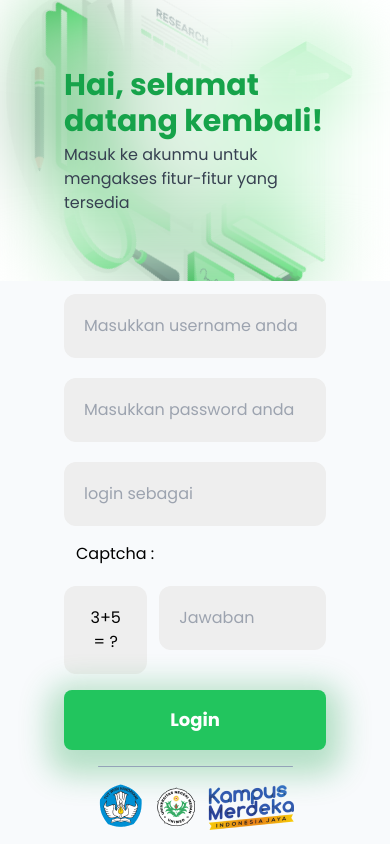
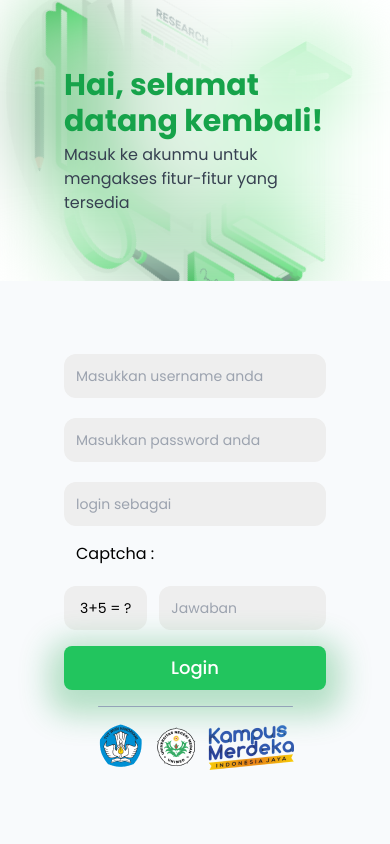
Before and after one commit to fhrrrzy/Akad-Login, a website: page index.html in a window 390 px wide. Drawn offline with Linux system fonts and the light colour scheme.

Commit message:
mobile finish

```diff
--- a/index.html
+++ b/index.html
@@ -21,18 +21,18 @@
                 </div>
             </div>
         </div>
-        <div class="basis-4/6 w-full bg-slate-50 relative">
+        <div class="basis-4/6 w-full bg-slate-50 relative px-5">
             <form action="" class="absolute inset-0 flex justify-center items-center w-full flex-wrap gap-2">
                 <div class="flex flex-wrap gap-4 justify-center">
                     <div class="flex flex-wrap gap-5 justify-center px-16">
                         <div class="form-group w-full">
-                            <input type="text" class="w-full p-5 bg-[#EEEEEE] rounded-xl focus:outline-2 focus:outline-green-400 focus:bg-white duration-300" placeholder="Masukkan username anda">
+                            <input type="text" class="w-full p-3 text-sm sm:p-5 bg-[#EEEEEE] rounded-xl focus:outline-2 focus:outline-green-400 focus:bg-white duration-300" placeholder="Masukkan username anda">
                         </div>
                         <div class="form-group w-full">
-                            <input type="text" class="w-full p-5 bg-[#EEEEEE] rounded-xl focus:outline-2 focus:outline-green-400 focus:bg-white duration-300" placeholder="Masukkan password anda">
+                            <input type="text" class="w-full p-3 text-sm sm:p-5 bg-[#EEEEEE] rounded-xl focus:outline-2 focus:outline-green-400 focus:bg-white duration-300" placeholder="Masukkan password anda">
                         </div>
                         <div class="form-group w-full">
-                            <select type="text" class="w-full p-5 bg-[#EEEEEE] rounded-xl focus:outline-2 focus:outline-green-400 focus:bg-white duration-300 appearance-none text-gray-400 focus:text-black aria-selected:text-black">
+                            <select type="text" class="w-full p-3 text-sm sm:p-5 bg-[#EEEEEE] rounded-xl focus:outline-2 focus:outline-green-400 focus:bg-white duration-300 appearance-none text-gray-400 focus:text-black aria-selected:text-black">
                                 <option value="" class="" disabled selected>login sebagai</option>
                                 <option value="" class="px-5 py-3">mahasiswa</option>
                                 <option value="" class="px-5 py-3">mahasiswa</option>
@@ -46,15 +46,15 @@
                         <label for="captcha" class="text-left w-full px-3">Captcha :</label>
                         <div class="flex gap-3 w-full">
                             <div class="form-group basis-2/6">
-                                <div type="text" class="w-full p-5 bg-[#EEEEEE] rounded-xl focus:outline-2 text-center focus:outline-green-400 focus:bg-white duration-300"> 3+5 = ?</div>
+                                <div type="text" class="w-full p-3 text-sm sm:p-5 bg-[#EEEEEE] rounded-xl focus:outline-2 text-center focus:outline-green-400 focus:bg-white duration-300"> 3+5 = ?</div>
                             </div>
                             <div class="form-group basis-4/6">
-                                <input type="text" class="w-full p-5 bg-[#EEEEEE] rounded-xl focus:outline-2 focus:outline-green-400 focus:bg-white duration-300" placeholder="Jawaban">
+                                <input type="text" class="w-full p-3 text-sm sm:p-5 bg-[#EEEEEE] rounded-xl focus:outline-2 focus:outline-green-400 focus:bg-white duration-300" placeholder="Jawaban">
                             </div>
                         </div>
                     </div>
                     <div class="flex flex-wrap gap-5 justify-center w-full px-16">
-                        <button class="px-5 py-4 bg-green-500 w-full rounded-lg text-white font-bold text-lg shadow-[0_10px_30px_15px_rgba(22,163,74,0.3)] duration-200 hover:bg-green-600 hover:text-gray-200">Login</button>
+                        <button class="px-4 font-medium py-2 md:px-5 md:py-4 bg-green-500 w-full rounded-lg text-white sm:font-bold text-lg shadow-[0_10px_30px_15px_rgba(22,163,74,0.3)] duration-200 hover:bg-green-600 hover:text-gray-200">Login</button>
                     </div>
                     <div class="flex justify-center w-full">
                         <div class="h-[1px] rounded-full w-1/2 mx-auto bg-slate-400"></div>
```
Also changed, not shown: dist/css/app.css.
